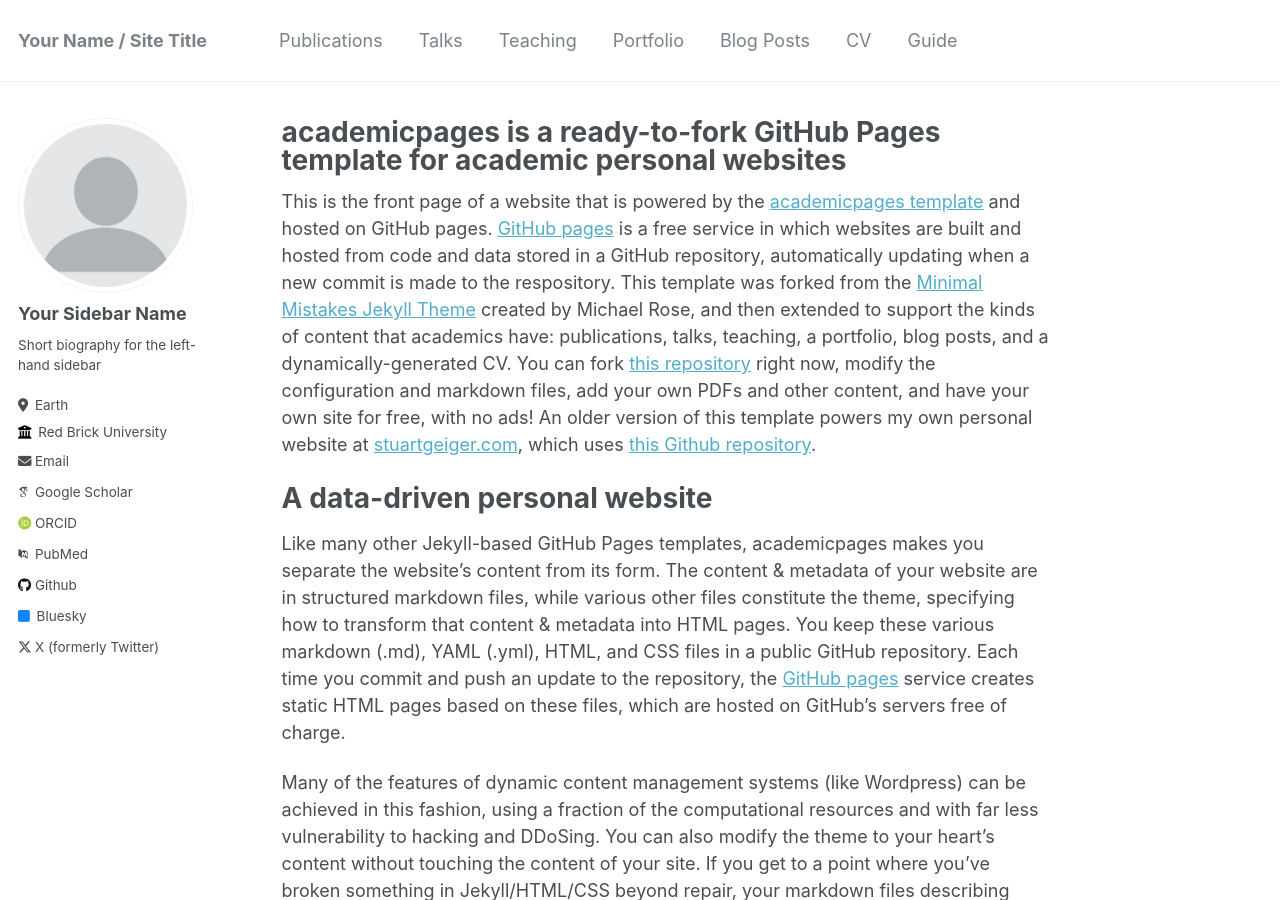
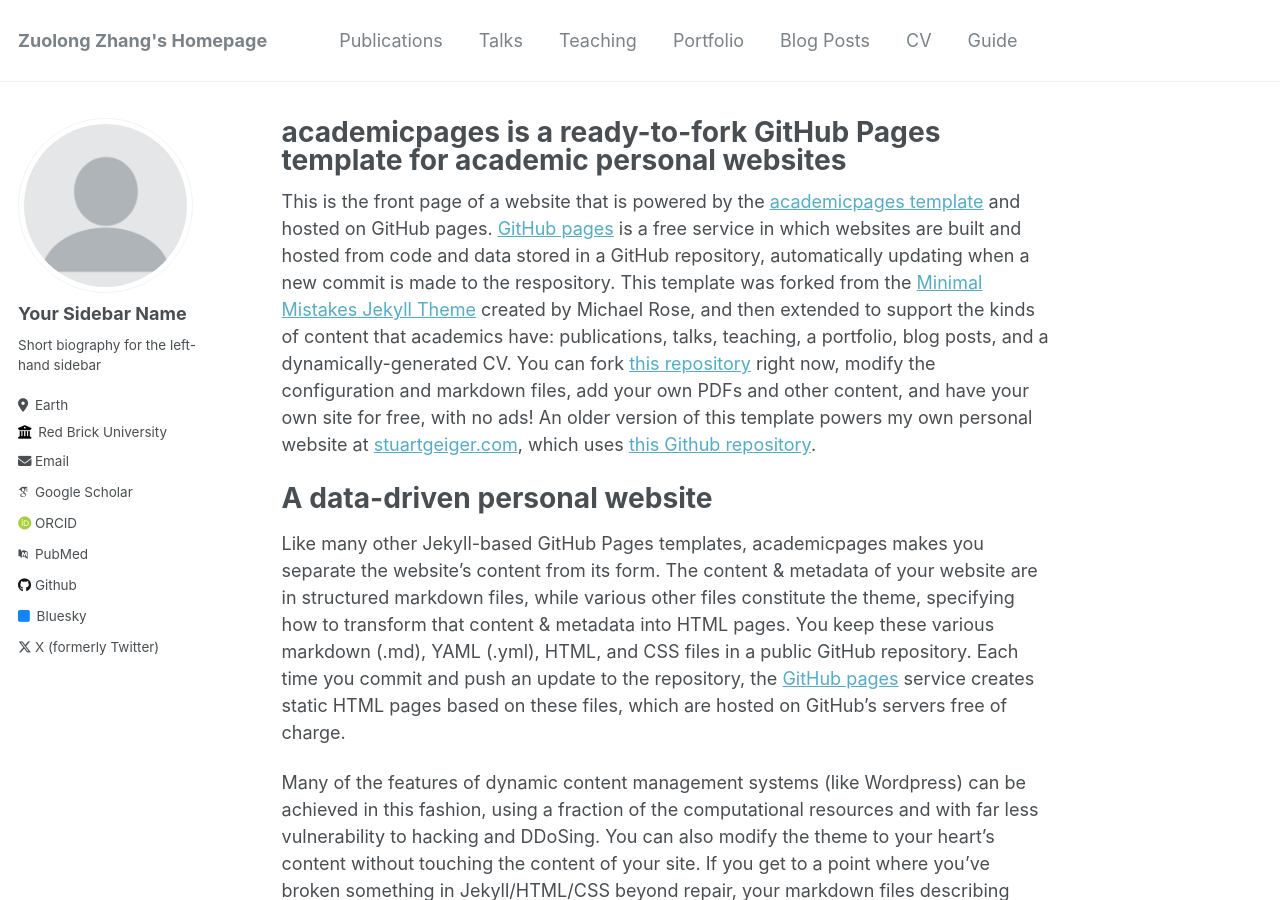
Before and after one commit to daydayupzzl/daydayupzzl.github.io, a Jekyll site: the page built from _pages/about.md, in a window 1280 px wide and 900 px high. Built offline with Jekyll 4.4.1, drawn with Linux system fonts in a browser that asks for light colours; some web fonts are replaced; some of the changed text lies outside the part shown.

Commit message:
Update _config.yml
username, sitename

```diff
--- a/_config.yml
+++ b/_config.yml
@@ -8,11 +8,11 @@
 
 # Basic Site Settings
 locale                   : "en-US"
-title                    : "Your Name / Site Title"
+title                    : "Zuolong Zhang's Homepage"
 title_separator          : "-"
-name                     : &name "Your Name"
-description              : &description "personal description"
-url                      : https://academicpages.github.io # the base hostname & protocol for your site e.g. "https://mmistakes.github.io"
+name                     : &name "Zuolong Zhang"
+description              : &description "Artificial Intelligence in Biomedicine"
+url                      : https://daydayupzzl.github.io # the base hostname & protocol for your site e.g. "https://mmistakes.github.io"
 baseurl                  : "" # the subpath of your site, e.g. "/blog"
 repository               : "academicpages/academicpages.github.io"
 
```
